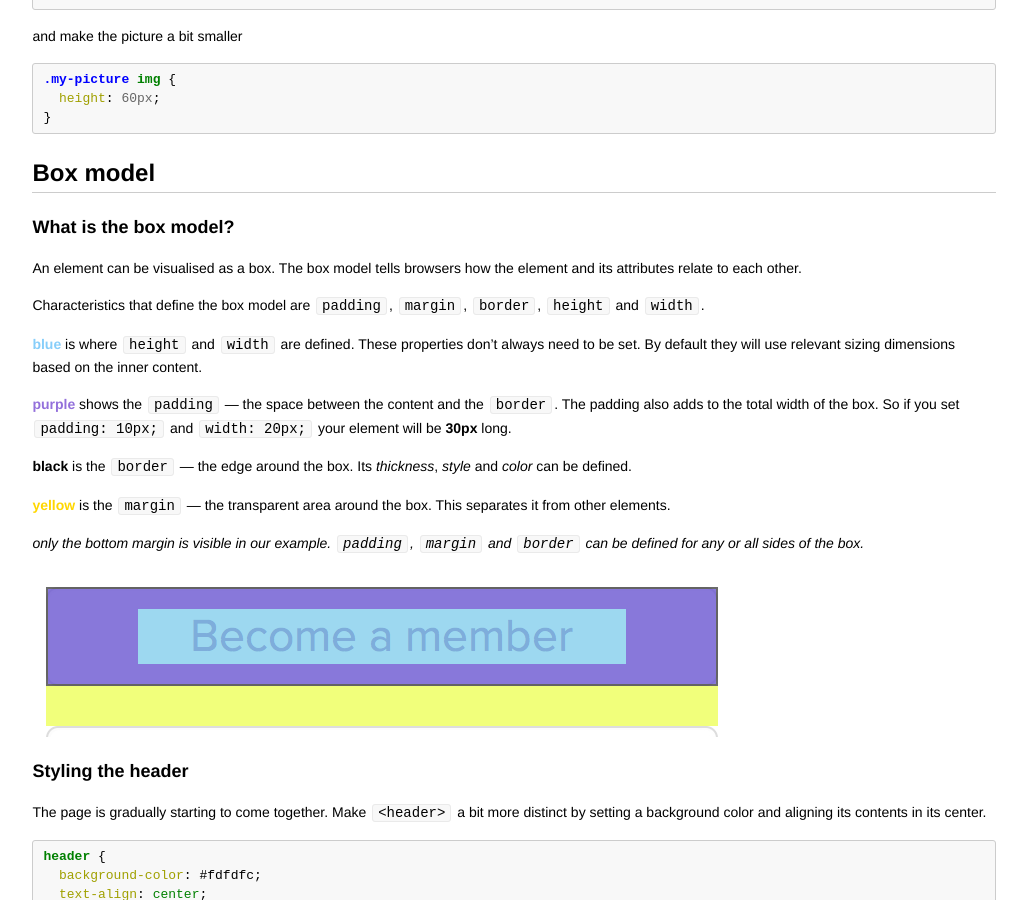
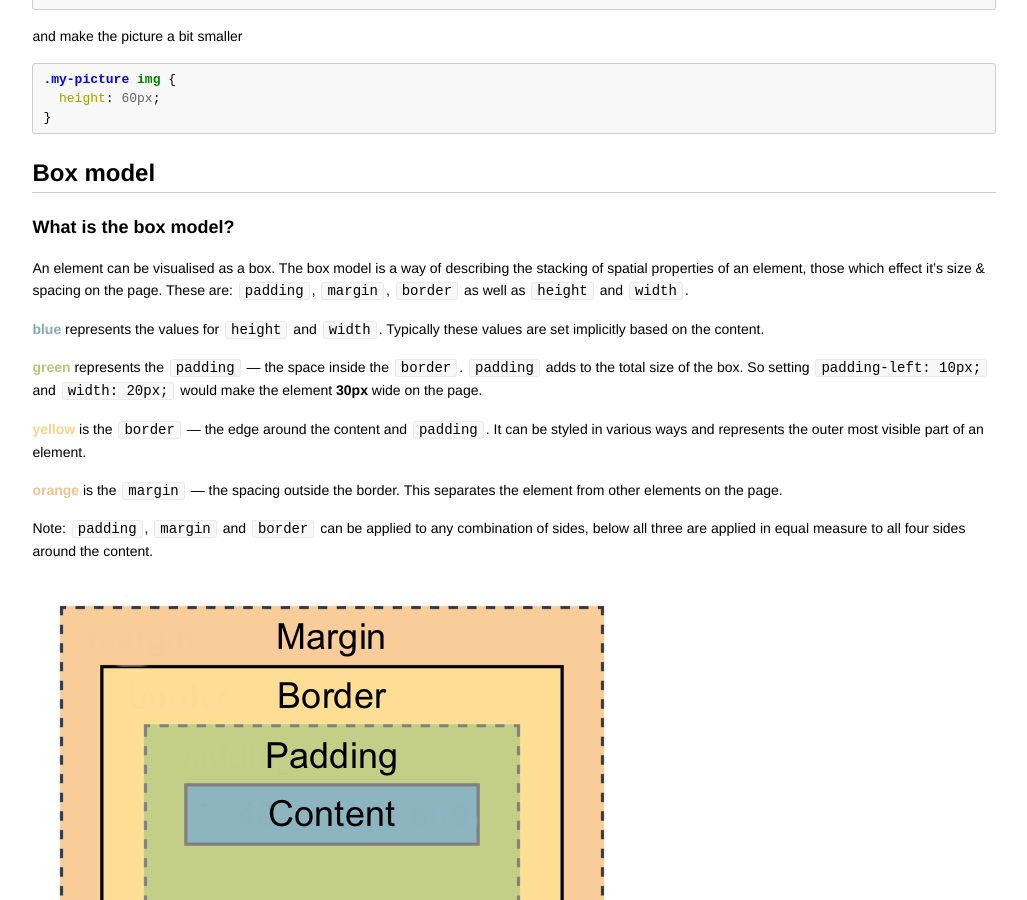
Before and after one commit to codebar/tutorials, a Jekyll site: the page built from html/lesson3/tutorial.md, in a window 1280 px wide and 900 px high, scrolled down 3697 px. Shown: the whole window, without its empty margins (126-1153 px from the left). Built offline with Jekyll 4.4.1, drawn with Linux system fonts in a browser that asks for light colours; Markdown is read by kramdown in place of the engine named in the settings.

Commit message:
Improve Box Model explanation in HTML lesson 3

```diff
--- a/html/lesson3/tutorial.md
+++ b/html/lesson3/tutorial.md
@@ -168,22 +168,19 @@ and make the picture a bit smaller
 
 ### What is the box model?
 
-An element can be visualised as a box. The box model tells browsers how the element and its attributes relate to each other.
+An element can be visualised as a box. The box model is a way of describing the stacking of spatial properties of an element, those which effect it's size &amp; spacing on the page. These are: `padding`, `margin`, `border` as well as `height` and `width`.
 
-Characteristics that define the box model are `padding`, `margin`, `border`, `height` and `width`.
+**<span style="color: rgb(130,171,182);">blue</span>** represents the values for `height` and `width`. Typically these values are set implicitly based on the content.
 
-**<span style="color: LightSkyBlue;">blue</span>** is where `height` and `width` are defined. These properties don't always need to be set. By default they will use relevant sizing dimensions based on the inner content.
+**<span style="color: rgb(185,197,124);">green</span>** represents the `padding` &mdash; the space inside the `border`. `padding` adds to the total size of the box. So setting `padding-left: 10px;` and `width: 20px;` would make the element **30px** wide on the page.
 
-**<span style="color: mediumpurple;">purple</span>** shows the `padding` &mdash; the space between the content and the `border`. The padding also adds to the total width of the box. So if you set `padding: 10px;` and `width: 20px;` your element will be **30px** long.
+**<span style="color: rgb(244,211,139);">yellow</span>** is the `border` &mdash; the edge around the content and `padding`. It can be styled in various ways and represents the outer most visible part of an element.
 
-**black** is the `border` &mdash; the edge around the box. Its _thickness_, _style_ and _color_ can be defined.
+**<span style="color: rgb(239,195,144);">orange</span>** is the `margin` &mdash; the spacing outside the border. This separates the element from other elements on the page.
 
-**<span style="color: gold;'">yellow</span>** is the `margin` &mdash; the transparent area around the box. This separates it from other elements.
+Note: `padding`, `margin` and `border` can be applied to any combination of sides, below all three are applied in equal measure to all four sides around the content.
 
-_only the bottom margin is visible in our example. `padding`, `margin` and `border` can be defined for any or all sides of the box._
-
-![](assets/images/padding_and_margin-bottom.png)
-
+![](assets/images/box-model.png)
 
 ### Styling the header
 
```
Also changed, not shown: html/lesson3/assets/images/box-model.png (added), html/lesson3/assets/images/padding_and_margin-bottom.png (deleted).
